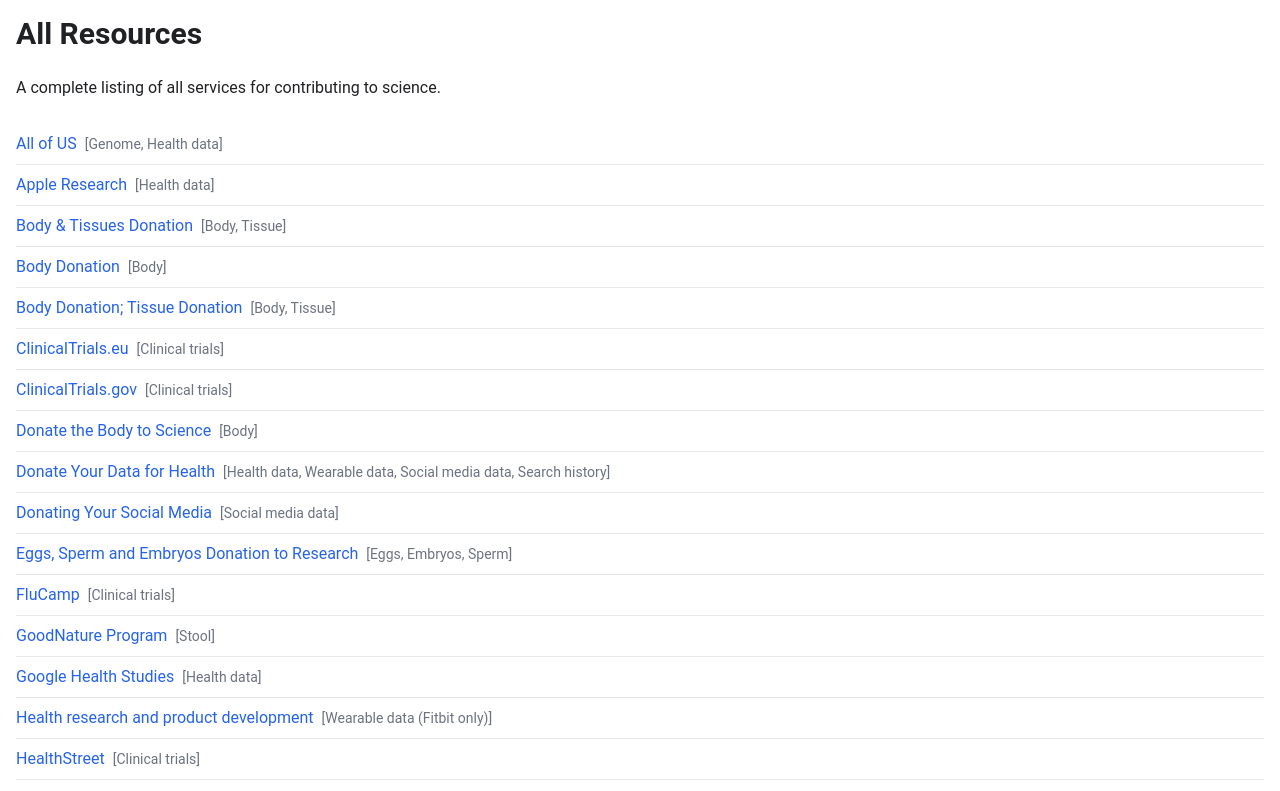
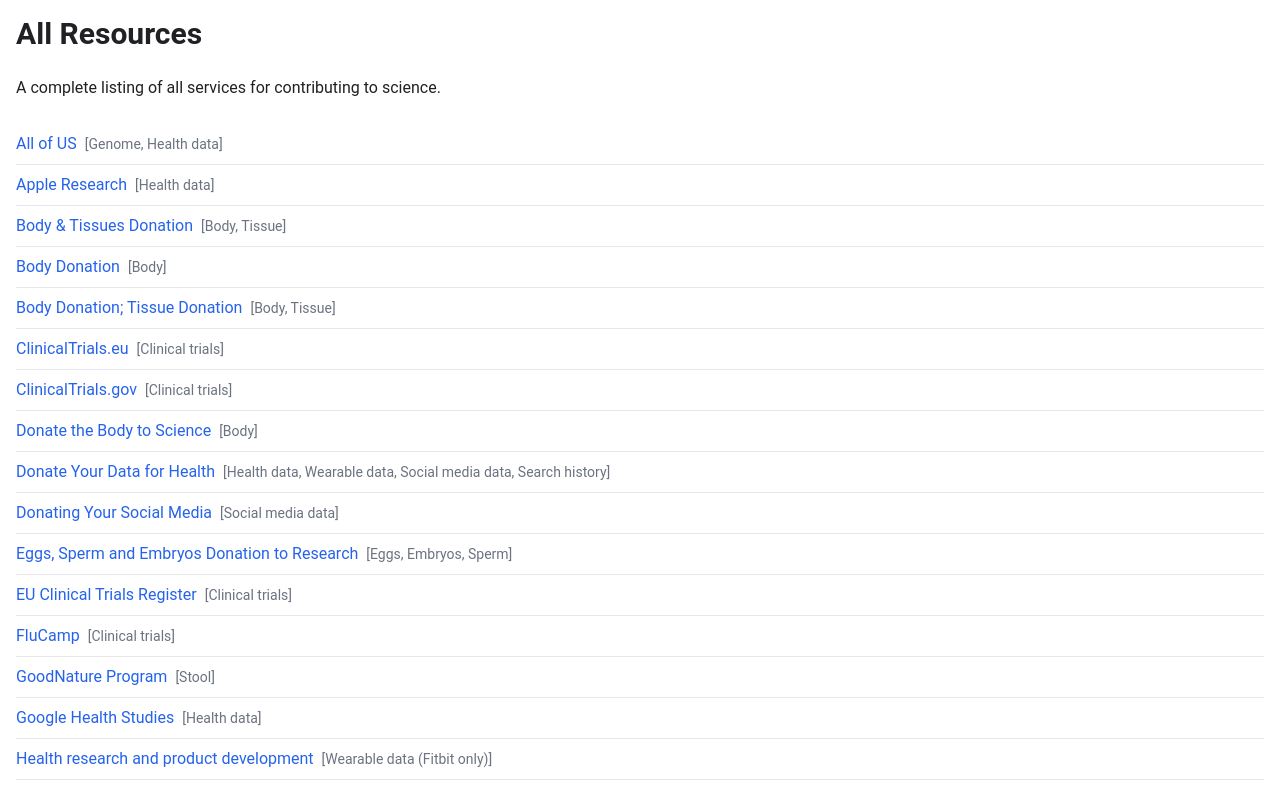
Before and after one commit to yourselftoscience/yourselftoscience.org, a Next.js app: page /resources in a window 1280 px wide. Shown: the top 791 px of the page. Built offline with nearby package versions, Linux system fonts and the light colour scheme.

Commit message:
feat: add EU Clinical Trials Register resource to CSV, JSON, and resources.js; update sitemap with new URL for improved resource accessibility

```diff
--- a/src/data/resources.js
+++ b/src/data/resources.js
@@ -144,6 +144,16 @@ const rawResources = [
     link: 'https://trialsearch.who.int/',
     dataTypes: ['Clinical trials'],
     compensationType: 'mixed', // Changed from donation to mixed
+  },
+  {
+    id: 'eu-clinical-trials-register',
+    title: 'EU Clinical Trials Register',
+    organization: 'European Medicines Agency (EMA)',
+    link: 'https://euclinicaltrials.eu/search-for-clinical-trials/',
+    dataTypes: ['Clinical trials'],
+    countries: ['European Union'],
+    countryCodes: ['EU'],
+    compensationType: 'mixed',
   },
   {
     id: 'clinicaltrials-eu',
```
Also changed, not shown: public/resources.json (+16 -0 lines), public/resources.csv, 2 other files (tests, documents, lock files or other folders).
